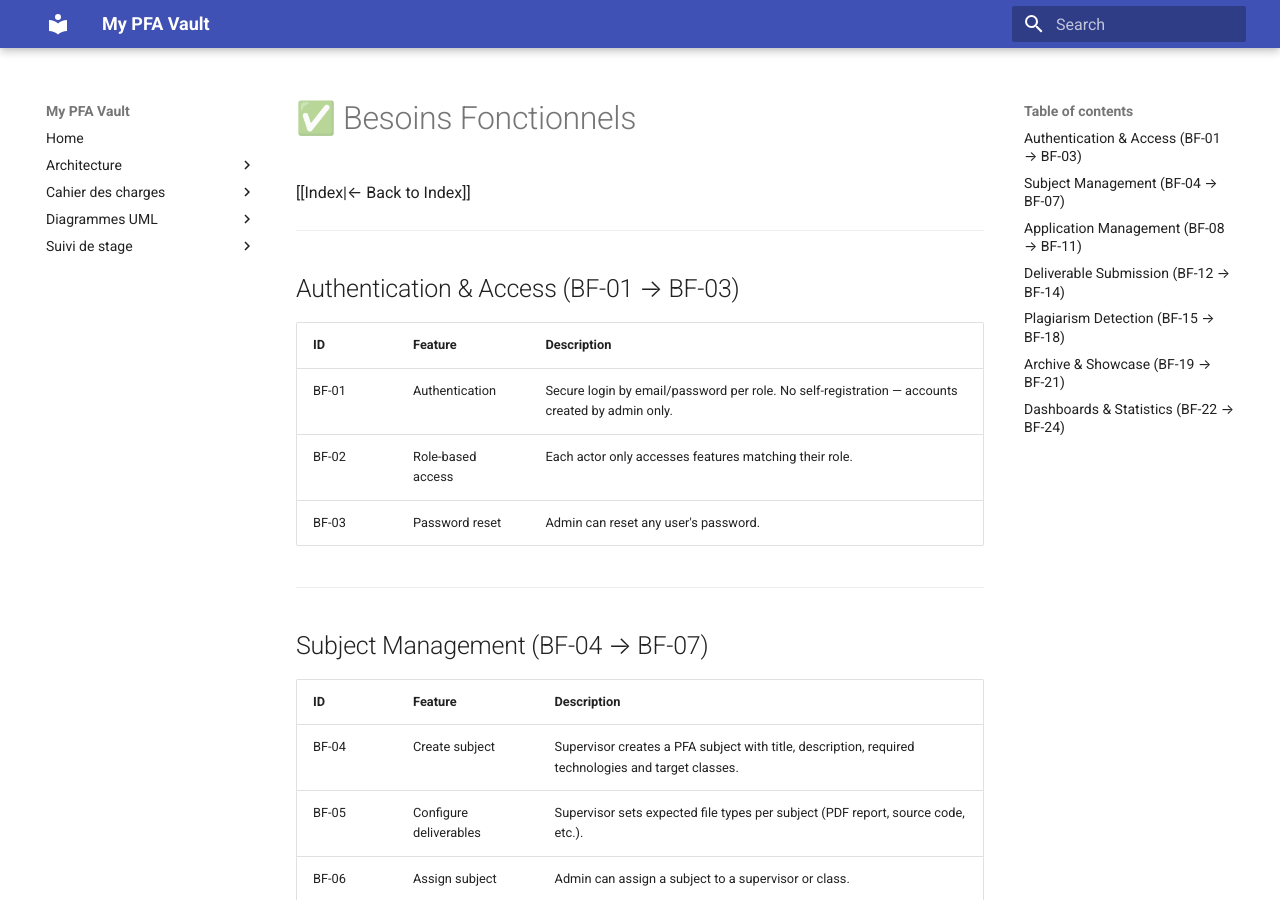
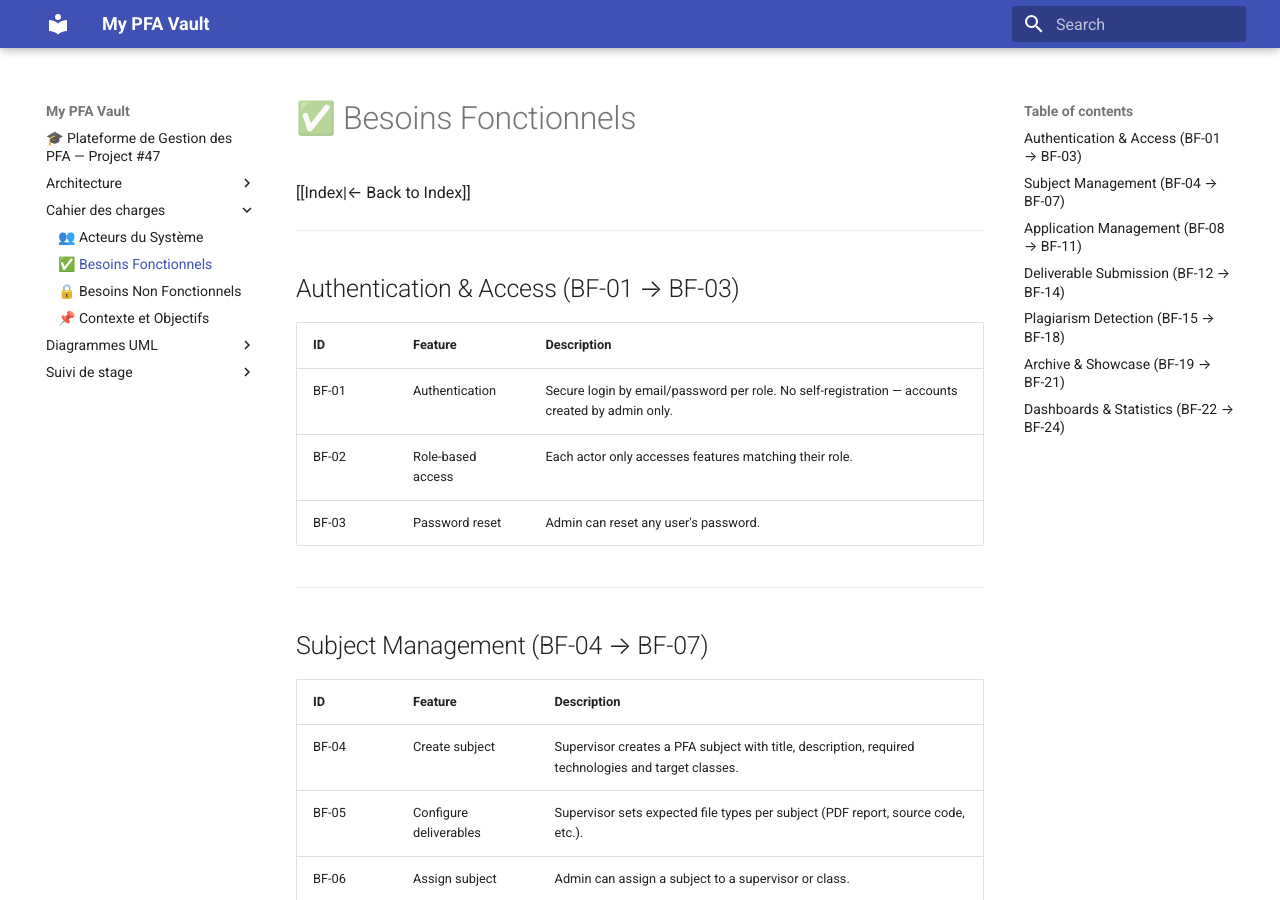
Before and after one commit to Malek720/PFA_PROJECT, an MkDocs documentation site: the page built from docs/Cahier_des_charges/Besoins fonctionnels.md, in a window 1280 px wide and 900 px high. Built offline with MkDocs 1.6.1 and Material for MkDocs 9.7.7, drawn with Linux system fonts in a browser that asks for light colours; some of the changed lines change nothing that is shown.

Commit message:
vault backup: 2026-07-13 01:57:43

```diff
--- a/mkdocs.yml
+++ b/mkdocs.yml
@@ -1,5 +1,5 @@
 site_name: My PFA Vault
-site_url: https://malek720.github.io/PFA_PROJECT/
+site_url: https://malek720.github.io/PFA_PROJECT/index
 theme:
   name: material
   palette:
@@ -7,29 +7,7 @@ theme:
     accent: indigo
 docs_dir: docs
 
-nav:
-  - Home: index.md
-  - Architecture:
-      - Stack Technique: Architecture/Stack Technique.md
-  - Cahier des charges:
-      - Acteurs du Système: Cahier_des_charges/Acteurs du Système.md
-      - Besoins Fonctionnels: Cahier_des_charges/Besoins Fonctionnels.md
-      - Besoins Non Fonctionnels: Cahier_des_charges/Besoins Non Fonctionnels.md
-      - Contexte et Objectifs: Cahier_des_charges/Contexte et Objectifs.md
-  - Diagrammes UML:
-      - Diagramme de Cas d'Utilisation: Diagrammes_UML/Diagramme de Cas d'Utilisation.md
-      - Diagramme de Classes: Diagrammes_UML/Diagramme de Classes.md
-      - Diagramme de Séquence: Diagrammes_UML/Diagramme de Séquence — Candidature.md
-  - Suivi de stage:
-      - Journal Hebdomadaire: Suivi_de_stage/Journal Hebdomadaire.md
-
 markdown_extensions:
   - admonition
   - pymdownx.details
-  - pymdownx.superfences:
-      custom_fences:
-        - name: mermaid
-          class: mermaid
-          format: !!python/name:pymdownx.superfences.fence_code_format
-  - attr_list
-  - md_in_html
+  - pymdownx.superfences
```
